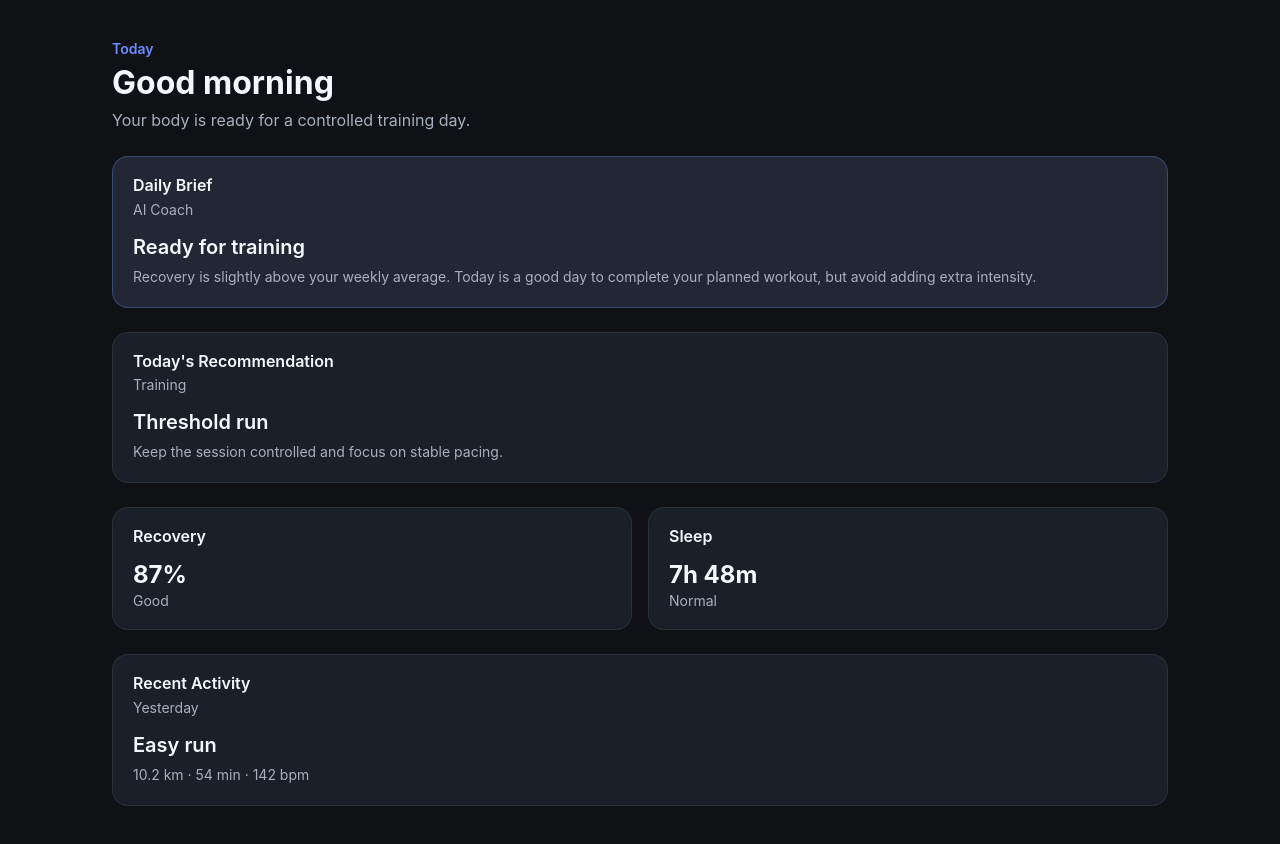
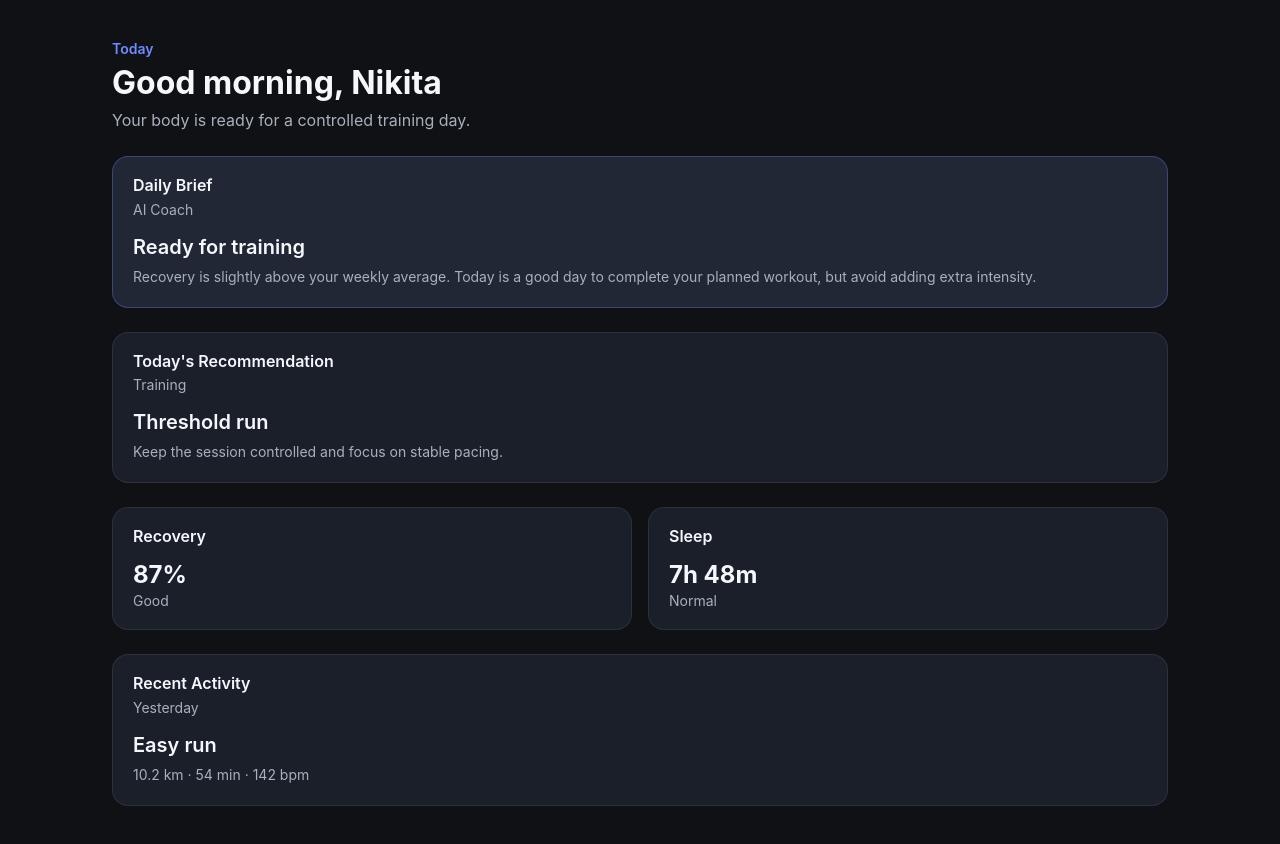
Before and after one commit to nikitaKor98/fit-coach-ai, a React (Vite) app: page / in a window 1280 px wide. Built offline with nearby package versions, Linux system fonts and the light colour scheme.

Commit message:
refactor: add today page view model

```diff
--- a/src/app/App.tsx
+++ b/src/app/App.tsx
@@ -1,11 +1,15 @@
-import { todayMockData } from "../pages/Today/today.mock";
+import { createTodayViewModel } from "../pages/Today/today.viewModel";
 import { TodayPage } from "../pages/Today/TodayPage";
 import { AppShell } from "../shared/ui/layout/AppShell/AppShell";
 
-export default function App() {
+const todayViewModel = createTodayViewModel();
+
+function App() {
   return (
     <AppShell>
-      <TodayPage data={todayMockData} />
+      <TodayPage data={todayViewModel} />
     </AppShell>
   );
 }
+
+export default App;
--- a/src/pages/Today/TodayPage.tsx
+++ b/src/pages/Today/TodayPage.tsx
@@ -7,10 +7,10 @@ import {
 
 import styles from "./TodayPage.module.css";
 
-import type { TodayPageData } from "./today.types";
+import type { TodayPageViewModel } from "./today.types";
 
 type TodayPageProps = {
-  data: TodayPageData;
+  data: TodayPageViewModel;
 };
 
 export function TodayPage({ data }: TodayPageProps) {
@@ -26,8 +26,8 @@ export function TodayPage({ data }: TodayPageProps) {
         <InsightCard
           title={data.dailyBrief.title}
           subtitle={data.dailyBrief.subtitle}
-          insight={data.dailyBrief.status}
-          explanation={data.dailyBrief.description}
+          insight={data.dailyBrief.insight}
+          explanation={data.dailyBrief.explanation}
         />
       </section>
 
@@ -35,7 +35,7 @@ export function TodayPage({ data }: TodayPageProps) {
         <ActionCard
           title={data.recommendation.title}
           subtitle={data.recommendation.subtitle}
-          actionTitle={data.recommendation.name}
+          actionTitle={data.recommendation.actionTitle}
           description={data.recommendation.description}
         />
       </section>
@@ -52,7 +52,7 @@ export function TodayPage({ data }: TodayPageProps) {
         <ActivityCard
           title={data.recentActivity.title}
           subtitle={data.recentActivity.subtitle}
-          activityTitle={data.recentActivity.name}
+          activityTitle={data.recentActivity.activityTitle}
           description={data.recentActivity.description}
         />
       </section>
--- a/src/pages/Today/today.mock.ts
+++ b/src/pages/Today/today.mock.ts
@@ -1,25 +1,6 @@
-import type { TodayPageData } from "./today.types";
+import type { Metric } from "../../shared/types";
 
-export const todayMockData: TodayPageData = {
-  header: {
-    eyebrow: "Today",
-    title: "Good morning",
-    subtitle: "Your body is ready for a controlled training day.",
-  },
-  dailyBrief: {
-    title: "Daily Brief",
-    subtitle: "AI Coach",
-    status: "Ready for training",
-    description:
-      "Recovery is slightly above your weekly average. Today is a good day to complete your planned workout, but avoid adding extra intensity.",
-  },
-  recommendation: {
-    title: "Today's Recommendation",
-    subtitle: "Training",
-    name: "Threshold run",
-    description: "Keep the session controlled and focus on stable pacing.",
-  },
-  metrics: [
+export const todayMetricsMock: Metric[] = [
   {
     id: "recovery",
     label: "Recovery",
@@ -35,11 +16,23 @@ export const todayMockData: TodayPageData = {
     valueType: "duration",
     status: "normal",
   },
-  ],
+];
+
+export const todayMock = {
+  userName: "Nikita",
+  readinessMessage: "Your body is ready for a controlled training day.",
+  dailyBrief: {
+    status: "Ready for training",
+    description:
+      "Recovery is slightly above your weekly average. Today is a good day to complete your planned workout, but avoid adding extra intensity.",
+  },
+  recommendation: {
+    workoutName: "Threshold run",
+    description: "Keep the session controlled and focus on stable pacing.",
+  },
+  metrics: todayMetricsMock,
   recentActivity: {
-    title: "Recent Activity",
-    subtitle: "Yesterday",
-    name: "Easy run",
+    type: "Easy run",
     description: "10.2 km · 54 min · 142 bpm",
   },
 };
--- /dev/null
+++ b/src/pages/Today/today.viewModel.ts
@@ -0,0 +1,32 @@
+import type { TodayPageViewModel } from "./today.types";
+
+import { todayMock } from "./today.mock";
+
+export function createTodayViewModel(): TodayPageViewModel {
+  return {
+    header: {
+      eyebrow: "Today",
+      title: `Good morning, ${todayMock.userName}`,
+      subtitle: todayMock.readinessMessage,
+    },
+    dailyBrief: {
+      title: "Daily Brief",
+      subtitle: "AI Coach",
+      insight: todayMock.dailyBrief.status,
+      explanation: todayMock.dailyBrief.description,
+    },
+    recommendation: {
+      title: "Today's Recommendation",
+      subtitle: "Training",
+      actionTitle: todayMock.recommendation.workoutName,
+      description: todayMock.recommendation.description,
+    },
+    metrics: todayMock.metrics,
+    recentActivity: {
+      title: "Recent Activity",
+      subtitle: "Yesterday",
+      activityTitle: todayMock.recentActivity.type,
+      description: todayMock.recentActivity.description,
+    },
+  };
+}
```
Also changed, not shown: src/pages/Today/today.types.ts (+20 -12 lines). Lines whose indentation alone changed are shown as unchanged.
